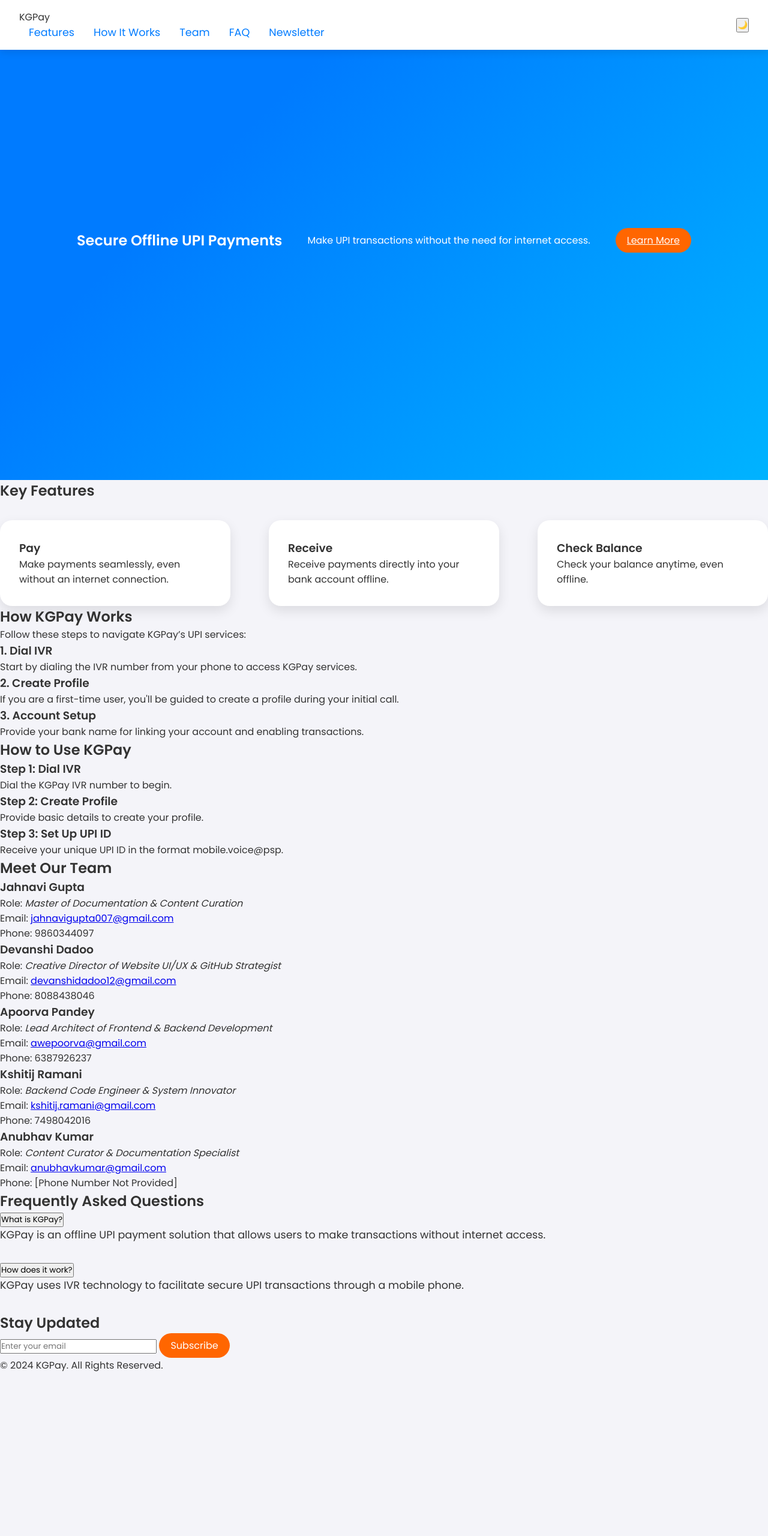
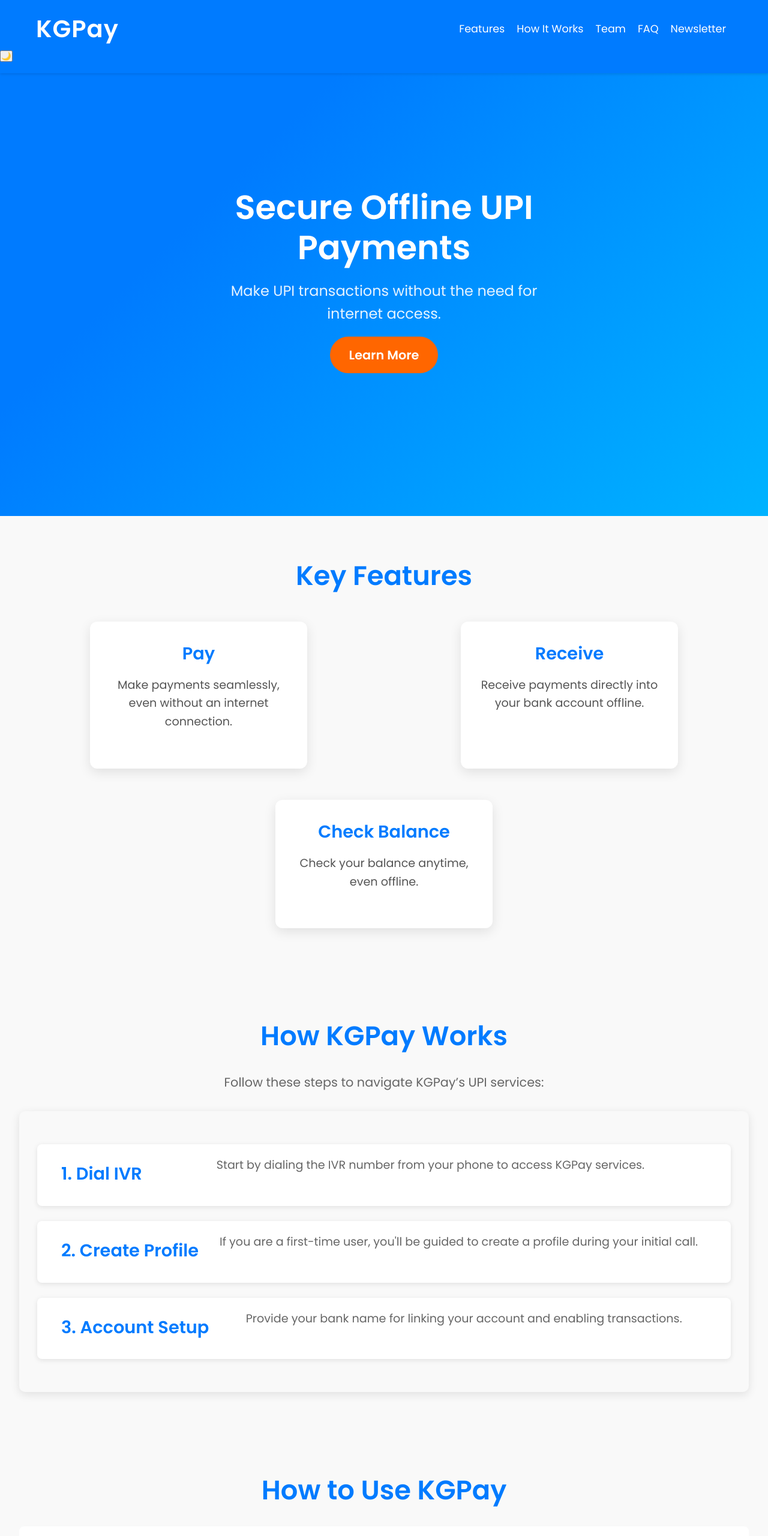
Before and after one commit to DevanshiDadoo121/Innovation-lab, a plain HTML site: page index.html in a window 1280 px wide. Shown: the top 2560 px of the page at 60% size. Before the commit the page ends 2288 px from the top, so only its background shows below. Drawn offline with Linux system fonts and the light colour scheme.

Commit message:
Update styles.css

```diff
--- a/styles.css
+++ b/styles.css
@@ -1,27 +1,41 @@
-/* General Styling */
+/* General Layout */
 * {
     margin: 0;
     padding: 0;
     box-sizing: border-box;
-    font-family: 'Poppins', sans-serif;
 }
 
 body {
-    background-color: #f4f4f9;
+    font-family: 'Poppins', sans-serif;
+    line-height: 1.6;
     color: #333;
+    background-color: #f9f9f9;
 }
 
 header {
+    background: #007bff;
+    color: white;
+    padding: 1rem 0;
     position: fixed;
+    width: 100%;
     top: 0;
-    width: 100%;
-    padding: 1rem 2rem;
-    background-color: #fff;
+    z-index: 1000;
+    box-shadow: 0 2px 4px rgba(0,0,0,0.1);
+}
+
+.navbar {
     display: flex;
     justify-content: space-between;
     align-items: center;
-    box-shadow: 0 4px 12px rgba(0, 0, 0, 0.1);
-    z-index: 1000;
+    max-width: 1200px;
+    margin: 0 auto;
+    padding: 0 20px;
+}
+
+.logo {
+    font-size: 2.5rem;
+    font-weight: 700;
+    letter-spacing: 1px;
 }
 
 .nav-links {
@@ -30,241 +44,370 @@ header {
 }
 
 .nav-links li {
-    margin: 0 1rem;
+    padding: 0 10px;
 }
 
 .nav-links a {
-    color: #007bff;
+    color: white;
     text-decoration: none;
     font-size: 1.1rem;
+    font-weight: 500;
     transition: color 0.3s;
 }
 
 .nav-links a:hover {
-    color: #0056b3;
+    color: #ffcc00;
+}
+
+/* Hero Section */
+.hero {
+    background: linear-gradient(135deg, #007bff 30%, #00b3ff 100%);
+    color: white;
+    height: 100vh;
+    display: flex;
+    align-items: center;
+    justify-content: center;
+    text-align: center;
+    margin-top: 60px;
+    padding: 0 20px;
+}
+
+.hero-content {
+    max-width: 600px;
+}
+
+.hero h1 {
+    font-size: 3.5rem;
+    margin-bottom: 1.2rem;
+    font-weight: 700;
+    line-height: 1.2;
+    animation: fadeInUp 1s ease-in-out;
+}
+
+.hero p {
+    font-size: 1.5rem;
+    margin-bottom: 2rem;
+    animation: fadeInUp 1.2s ease-in-out;
+    color: rgba(255, 255, 255, 0.9);
 }
 
 .cta-btn {
     background-color: #ff6600;
     color: white;
-    padding: 0.5rem 1.2rem;
-    border: none;
-    border-radius: 30px;
-    cursor: pointer;
-    font-size: 1rem;
-    transition: background-color 0.3s, transform 0.2s;
+    padding: 1rem 2rem;
+    border-radius: 50px;
+    font-size: 1.3rem;
+    text-decoration: none;
+    font-weight: 600;
+    transition: background-color 0.3s ease-in-out, transform 0.3s;
+    animation: fadeInUp 1.5s ease-in-out;
 }
 
 .cta-btn:hover {
     background-color: #e55b00;
-    transform: scale(1.05);
+    transform: translateY(-5px);
 }
 
-/* Hero Section */
-.hero {
-    height: 100vh;
-    background: linear-gradient(135deg, #007bff 30%, #00b3ff 100%);
-    display: flex;
-    align-items: center;
-    justify-content: center;
-    color: white;
-    position: relative;
-}
-
-.hero-content {
-    display: flex;
-    justify-content: space-between;
-    align-items: center;
-    width: 80%;
-}
-
-.hero-text h2 {
-    font-size: 3.5rem;
-    line-height: 1.2;
-}
-
-.hero-text p {
-    font-size: 1.2rem;
-    margin: 1rem 0;
-}
-
-.hero-animation img {
-    width: 450px;
-    animation: float 3s ease-in-out infinite;
-}
-
-@keyframes float {
-    0% { transform: translateY(0px); }
-    50% { transform: translateY(-20px); }
-    100% { transform: translateY(0px); }
-}
-
-.scroll-indicator {
-    position: absolute;
-    bottom: 10px;
-    font-size: 1rem;
-    text-align: center;
-    width: 100%;
-    animation: bounce 2s infinite;
-}
-
-@keyframes bounce {
-    0%, 20%, 50%, 80%, 100% { transform: translateY(0); }
-    40% { transform: translateY(-10px); }
-    60% { transform: translateY(-5px); }
-}
-
-/* Features Section */
-.features {
-    padding: 5rem 2rem;
-    background-color: #fff;
+/* Sections */
+.section {
+    padding: 4rem 2rem;
     text-align: center;
 }
 
-.features h2 {
-    font-size: 2.5rem;
-    margin-bottom: 2rem;
+.section h2 {
+    font-size: 2.8rem;
+    color: #007bff;
+    margin-bottom: 1.5rem;
+    font-weight: 700;
 }
 
+.section p {
+    font-size: 1.3rem;
+    color: #666;
+    max-width: 800px;
+    margin: 0 auto;
+    padding-bottom: 2rem;
+}
+
+/* Feature Cards */
 .feature-cards {
     display: flex;
-    justify-content: space-between;
-    margin-top: 2rem;
+    justify-content: space-around;
+    flex-wrap: wrap;
+    gap: 20px;
 }
 
 .card {
-    background-color: white;
-    padding: 2rem;
-    box-shadow: 0 8px 20px rgba(0, 0, 0, 0.1);
-    width: 30%;
-    border-radius: 20px;
+    background: white;
+    border-radius: 12px;
+    padding: 30px;
+    box-shadow: 0 6px 20px rgba(0, 0, 0, 0.1);
+    margin: 1rem;
+    width: calc(33% - 40px);
+    text-align: center;
     transition: transform 0.3s ease, box-shadow 0.3s ease;
+}
+
+.card i {
+    font-size: 3.5rem;
+    color: #007bff;
+    margin-bottom: 15px;
+}
+
+.card h3 {
+    font-size: 1.8rem;
+    color: #007bff;
+    margin-bottom: 15px;
+    font-weight: 600;
+}
+
+.card p {
+    font-size: 1.2rem;
+    color: #555;
+}
+
+.card:hover {
+    transform: translateY(-5px);
+    box-shadow: 0 10px 30px rgba(0, 0, 0, 0.15);
+}
+
+/* Process Flow */
+.process-flow-container {
+    background: #f9f9f9;
+    border-radius: 10px;
+    padding: 30px;
+    box-shadow: 0 4px 15px rgba(0,0,0,0.1);
+    text-align: left;
+    animation: fadeIn 1s ease-in-out;
+}
+
+.process-step {
+    display: flex;
+    align-items: center;
+    margin: 25px 0;
+    padding: 20px;
+    background: white;
+    border-radius: 8px;
+    box-shadow: 0 2px 8px rgba(0,0,0,0.1);
+    transition: transform 0.3s ease, box-shadow 0.3s ease;
+}
+
+.process-step:hover {
+    transform: translateY(-8px);
+    box-shadow: 0 10px 30px rgba(0, 0, 0, 0.15);
+}
+
+.process-step i {
+    font-size: 2.8rem;
+    color: #007bff;
+    margin-right: 20px;
+}
+
+.process-step h3 {
+    font-size: 1.8rem;
+    color: #007bff;
+    margin-bottom: 5px;
+}
+
+.process-step p {
+    font-size: 1.2rem;
+    color: #666;
+}
+
+/* Team Section */
+.team-members {
+    display: flex;
+    flex-wrap: wrap;
+    justify-content: space-around;
+    gap: 20px;
+}
+
+.team-member {
+    background: white;
+    border-radius: 10px;
+    padding: 25px;
+    box-shadow: 0 4px 20px rgba(0,0,0,0.1);
+    width: calc(50% - 40px);
+    margin-bottom: 25px;
+    text-align: left;
+    transition: transform 0.3s ease, box-shadow 0.3s ease;
+}
+
+.team-member h3 {
+    color: #007bff;
+    font-size: 1.8rem;
+    margin-bottom: 10px;
+    font-weight: 600;
+}
+
+.team-member p {
+    font-size: 1.2rem;
+    margin-bottom: 5px;
+}
+
+.team-member a {
+    color: #007bff;
+    text-decoration: none;
+    font-weight: 500;
+}
+
+.team-member a:hover {
+    text-decoration: underline;
+}
+
+.team-member:hover {
+    transform: translateY(-8px);
+    box-shadow: 0 10px 30px rgba(0, 0, 0, 0.1);
+}
+
+/* FAQ Section */
+.faq-item {
+    margin-bottom: 20px;
+}
+
+.faq-question {
+    background: #007bff;
+    color: white;
+    padding: 15px;
+    font-size: 1.3rem;
+    font-weight: 600;
+    width: 100%;
+    text-align: left;
+    border: none;
+    cursor: pointer;
+    transition: background-color 0.3s;
+}
+
+.faq-question:hover {
+    background-color: #0056b3;
+}
+
+.faq-answer {
+    max-height: 0;
+    overflow: hidden;
+    transition: max-height 0.4s ease-out;
+    background-color: #f1f1f1;
+    padding: 0 15px;
+}
+
+.faq-question.active + .faq-answer {
+    max-height: 1000px;
+    padding: 15px;
+}
+
+/* Interactive Demo Section */
+.demo-carousel {
     position: relative;
     overflow: hidden;
 }
 
-.card:hover {
-    transform: translateY(-10px);
-    box-shadow: 0 16px 30px rgba(0, 0, 0, 0.2);
+.demo-step {
+    display: none;
+    padding: 25px;
+    background-color: #fff;
+    border-radius: 8px;
+    transition: opacity 0.5s ease-in-out;
 }
 
-/* How It Works Section */
-.how-it-works {
-    padding: 5rem 2rem;
-    background-color: #f0f4f8;
-    text-align: center;
+.demo-step.active {
+    display: block;
+    opacity: 1;
 }
 
-.steps {
+/* Newsletter Section */
+#newsletter-form {
     display: flex;
-    justify-content: space-around;
-    margin-top: 2rem;
+    justify-content: center;
+    gap: 10px;
 }
 
-.step {
-    background-color: white;
-    padding: 2rem;
-    box-shadow
-: 0 8px 20px rgba(0, 0, 0, 0.1);
-    width: 25%;
-    border-radius: 15px;
-    transition: transform 0.3s ease;
-    position: relative;
+#newsletter-form input {
+    padding: 15px;
+    font-size: 1.2rem;
+    border-radius: 8px;
+    border: 1px solid #ccc;
+    flex: 1;
+    font-weight: 500;
 }
 
-.step:hover {
-    transform: scale(1.05);
+#newsletter-form button {
+    padding: 15px 30px;
+    font-size: 1.2rem;
+    background-color: #007bff;
+    color: white;
+    border: none;
+    border-radius: 8px;
+    cursor: pointer;
+    font-weight: 600;
+    transition: background-color 0.3s, transform 0.3s;
 }
 
-.step-number {
-    font-size: 2.5rem;
-    background-color: #007bff;
-    color: white;
-    padding: 1rem;
-    border-radius: 50%;
-    margin-bottom: 1rem;
-    display: inline-block;
+#newsletter-form button:hover {
+    background-color: #0056b3;
+    transform: translateY(-3px);
 }
 
-/* FAQ Section */
-.faq {
-    padding: 5rem 2rem;
-    background-color: #fff;
+/* Footer */
+footer {
+    background-color: #333;
+    color: white;
     text-align: center;
-}
-
-.faq h2 {
-    font-size: 2.5rem;
-    margin-bottom: 2rem;
-}
-
-.faq-item {
-    margin-bottom: 2rem;
-}
-
-.faq-item h3 {
-    font-size: 1.5rem;
-    margin-bottom: 1rem;
-}
-
-.faq-item p {
+    padding: 1.5rem;
+    width: 100%;
     font-size: 1.1rem;
 }
 
-/* Footer Section */
-.footer {
-    padding: 3rem 2rem;
-    background-color: #333;
-    color: white;
-    text-align: center;
+/* Animations */
+@keyframes fadeInUp {
+    from {
+        opacity: 0;
+        transform: translateY(30px);
+    }
+    to {
+        opacity: 1;
+        transform: translateY(0);
+    }
 }
 
-.footer h2 {
-    font-size: 2rem;
-    margin-bottom: 2rem;
+@keyframes fadeIn {
+    from {
+        opacity: 0;
+    }
+    to {
+        opacity: 1;
+    }
 }
 
-.download-buttons {
-    margin: 1rem 0;
+/* Dark Mode */
+body.dark-mode {
+    background-color: #181818;
+    color: #f1f1f1;
 }
 
-.download-buttons img {
-    width: 150px;
-    margin: 0 1rem;
+body.dark-mode header {
+    background-color: #202020;
 }
 
-.footer p {
-    margin-top: 2rem;
-    font-size: 0.9rem;
-    color: #bbb;
+body.dark-mode .cta-btn {
+    background-color: #ff9800;
 }
 
-/* Animations */
-@keyframes fadeIn {
-    0% { opacity: 0; }
-    100% { opacity: 1; }
+body.dark-mode .card, body.dark-mode .team-member, body.dark-mode .process-step {
+    background-color: #282828;
 }
 
-/* Responsive Design */
-@media screen and (max-width: 768px) {
-    .hero-content {
+body.dark-mode footer {
+    background-color: #202020;
+}
+
+/* Mobile Optimization */
+@media (max-width: 768px) {
+    .feature-cards, .team-members {
         flex-direction: column;
+        align-items: center;
     }
 
-    .hero-text h2 {
-        font-size: 2.5rem;
-    }
-
-    .hero-animation img {
-        width: 300px;
-    }
-
-    .feature-cards, .steps {
-        flex-direction: column;
-    }
-
-    .card, .step {
+    .card, .team-member {
         width: 90%;
-        margin-bottom: 2rem;
     }
 }
```
